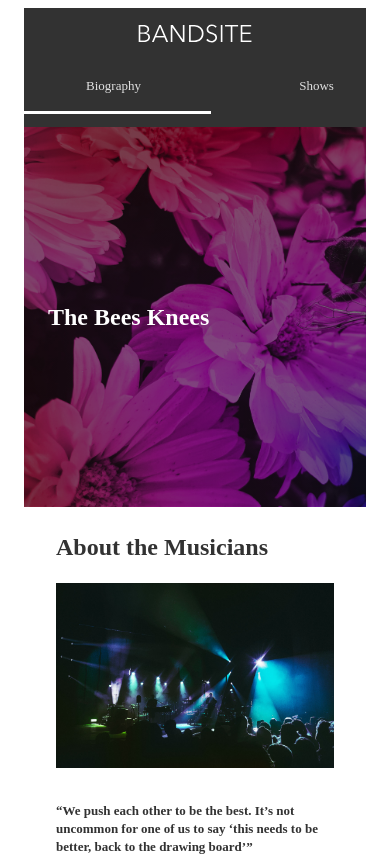
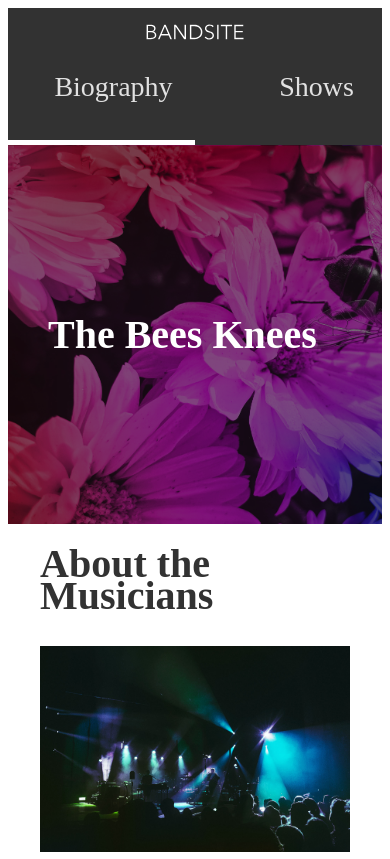
Before and after one commit to charlotteyuqiu/bandsite, a plain HTML site: page index.html in a window 390 px wide. Shown: the top 859 px of the page. Drawn offline with Linux system fonts and the light colour scheme.

Commit message:
ajdusted SCSS for mobile layout

```diff
--- a/index.html
+++ b/index.html
@@ -17,7 +17,7 @@
             </div>
 
             <ul class="nav-bar__list">
-            <li class="nav-bar__list-items  nav-bar__link--active">Biography</li>
+            <li class="nav-bar__list-items">Biography</li>
             <li class="nav-bar__list-items">Shows</li>
             </ul>
         </nav>
--- a/styles/bio.scss
+++ b/styles/bio.scss
@@ -1,5 +1,5 @@
 @use"./partials/mixin"  as *;
-@use"./partials/typography"  as *;
+// @use"./partials/typography"  as *;
 @use"./partials/variables"  as *;
 @use "./partials/global" as *;
 
@@ -19,8 +19,9 @@ background-image: linear-gradient(rgba(0, 0, 0, 0.5), rgba(0, 0, 0, 0.5)),
 }
 
    &__title{
-    color:$White;
-    margin:1.5rem;
+    color: $White;
+    margin: 2rem;
+    padding: 0.5rem;
   }
 }
 
--- a/styles/partials/_global.scss
+++ b/styles/partials/_global.scss
@@ -8,28 +8,27 @@
 }
 
 html{
-    margin:0px;
-    padding: 0 1rem;
+    margin:0rem;
 }
 
 body{
     background-color: $White;
     font: "Avenir Next";
-    font-size:0.8125rem;
+    font-size: 1.2rem;
     line-height:1.125rem;
     font-weight:400;
     color: $BandSite-Black;
 }
 
 h1{
-    font-size:1.5rem;
+    font-size: 2.5rem;
     line-height:2rem;
     font-weight:700;
     color: $White;
 }
 
 h2{
-    font-size: 1.5rem;
+    font-size: 2.5rem;
     line-height:2rem;
     font-weight:700;
     color: $BandSite-Black;
@@ -37,14 +36,14 @@ h2{
 }
 
 h3{
-    font-size: 0.875rem;
+    font-size: 1.5rem;
     line-height:1.375rem;
     font-weight:600;
     color: $BandSite-Black;
 }
 
 footer{
-    padding:1rem;
+    padding:2rem;
     font-size: 0.8125rem;
     line-height:1.125rem;
     font-weight:400;
@@ -64,17 +63,16 @@ footer{
 
     &__logo{
         margin:1rem;
+        width: 25vw;
     }
-
-    &__link--active {
-        border-bottom: 3px solid $White;
-      }
 
 
     &__background{
     display:flex;
     flex-direction: column;
     align-items: center;
+    border-image: linear-gradient(to right, white 50%, transparent 50%) 1;
+    border-bottom: 5px solid white;
     }
 
     &__list {
@@ -91,7 +89,8 @@ footer{
         list-style-type: none;
         width:50vw;
         text-align:center;
-        padding-bottom: 1rem;
+        padding-bottom: 1.5rem;
+        font-size: 1.75rem;
 
     }
 
--- a/styles/partials/_typography.scss
+++ b/styles/partials/_typography.scss
@@ -1,24 +1,24 @@
 @font-face {
     font-family: "Avenir Next";
-    src: url("../../assets/Font/AvenirNextLTPro-Regular.otf"),
+    src: url("../../assets/Font/AvenirNextLTPro-Regular.otf") format("opentype"),
       url("../../assets/Font/Alternative-files/AvenirNextLTPro.ttf")
-        format("regular");
+       format("truetype");
     font-weight: 400;
   }
 
 
   @font-face {
     font-family: "Avenir Next";
-    src: url("../../assets/fonts/AvenirNextLTPro-Demi.otf"),
+    src: url("../../assets/fonts/AvenirNextLTPro-Demi.otf") format("opentype"),
       url("../../assets/fonts/Alternative-files/AvenirNextLTProDemi.ttf")
-        format("demi");
+      format("truetype");
     font-weight: 600;
   }
 
   @font-face {
     font-family: "Avenir Next";
-    src: url("../../assets/fonts/AvenirNextLTPro-Bold.otf"),
+    src: url("../../assets/fonts/AvenirNextLTPro-Bold.otf") format("opentype"),
       url("../../assets/fonts/Alternative-files/AvenirNextLTProBold.ttf")
-        format("bold");
+       format("truetype");
     font-weight: 700;
   }
```
Also changed, not shown: styles/bio.css, 1 other file.
